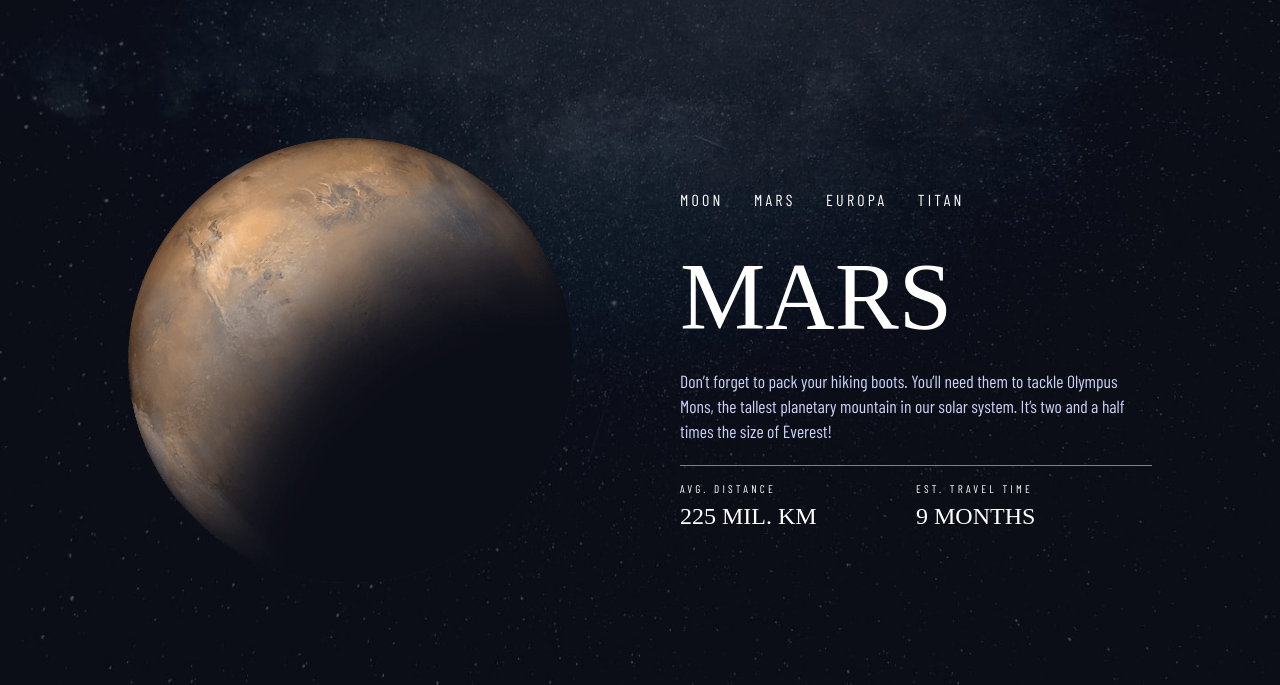
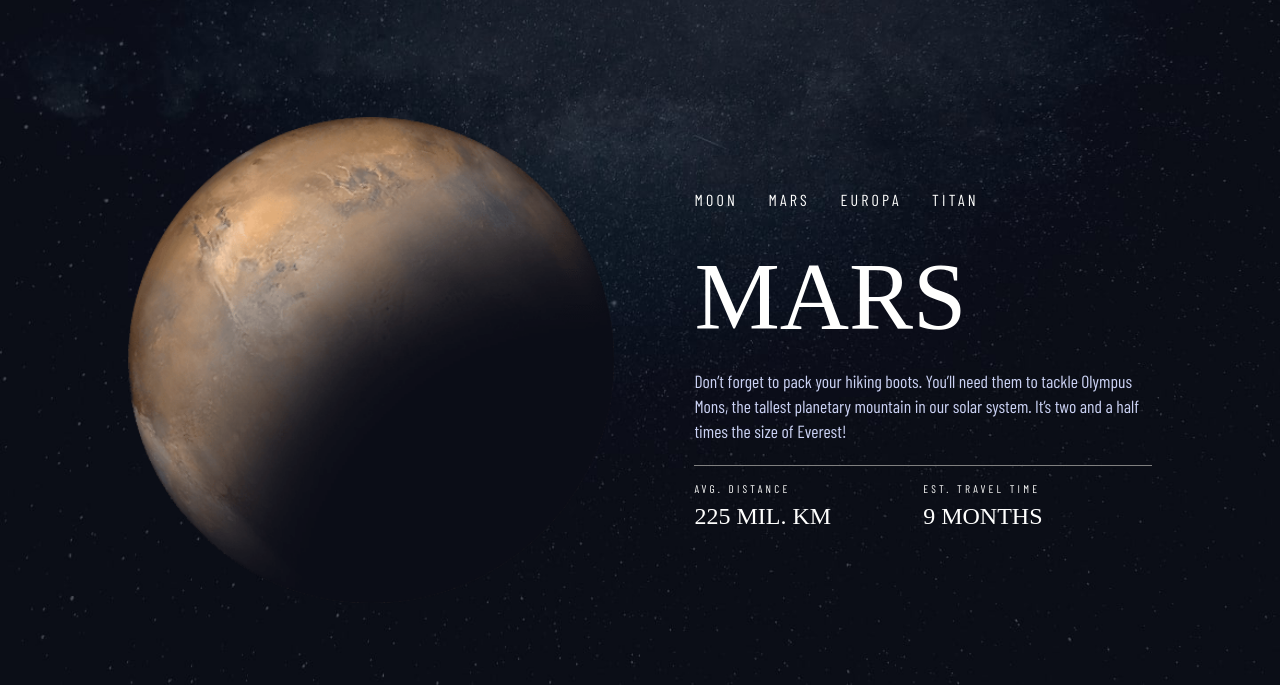
Before and after one commit to jakegodsall/space-tourism-website-frontend-practice, a Django app: page /destination/mars in a window 1280 px wide. Shown: the part 115-800 px from the top of the page. Run offline with Django 4.2, Linux system fonts and the light colour scheme; data comes from the database, SQL or seed files in the repository; some web fonts are replaced.

Commit message:
added responsivity for widescreen display

```diff
--- a/destination/static/destination/partials/destination.css
+++ b/destination/static/destination/partials/destination.css
@@ -65,3 +65,15 @@ nav {
 .destinations .active {
     color: red;
 }
+
+@media screen and (min-width: 1250px) {
+    .planet {
+        width: min(38vw, 700px);
+    }
+}
+
+@media screen and (min-width: 1900px) {
+    .grid {
+        grid-template-columns: 750px 750px;
+    }
+}
--- a/destination/templates/destination/partials/destination.html
+++ b/destination/templates/destination/partials/destination.html
@@ -2,7 +2,7 @@
 {% comment %} {% static 'destination/images/image-mars.png' %} {% endcomment %}
 
 <div class="grid">
-    <img src="{% static "destination/images/" %}{{ image }}" alt="Planet" />
+    <img class="planet" src="{% static "destination/images/" %}{{ image }}" alt="Planet" />
     <div class="main-content">
         <nav class="destinations">
             <a {% if name == 'Moon'%}class="active"{% endif %}
```
